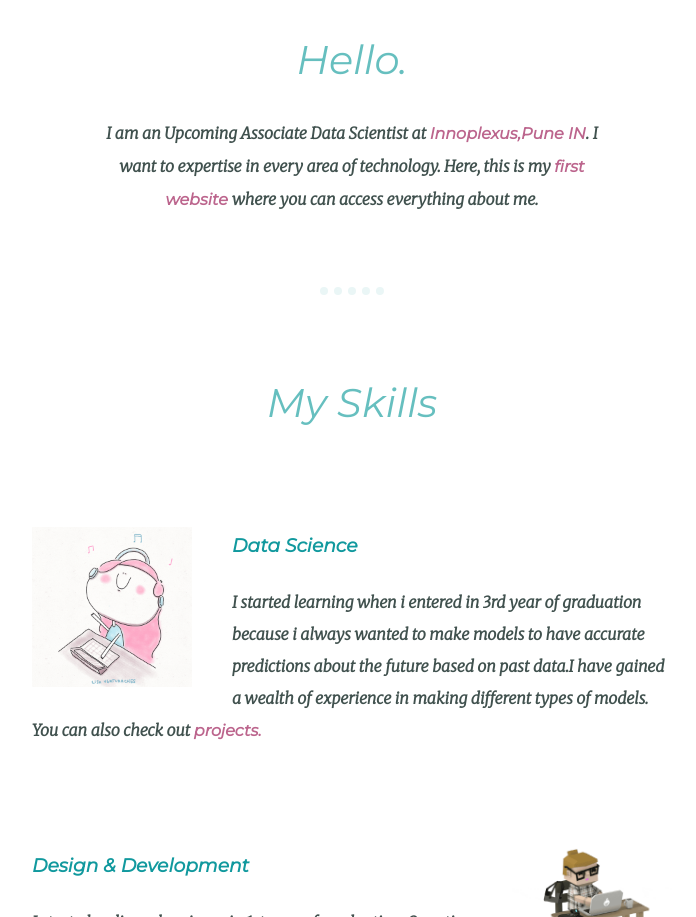
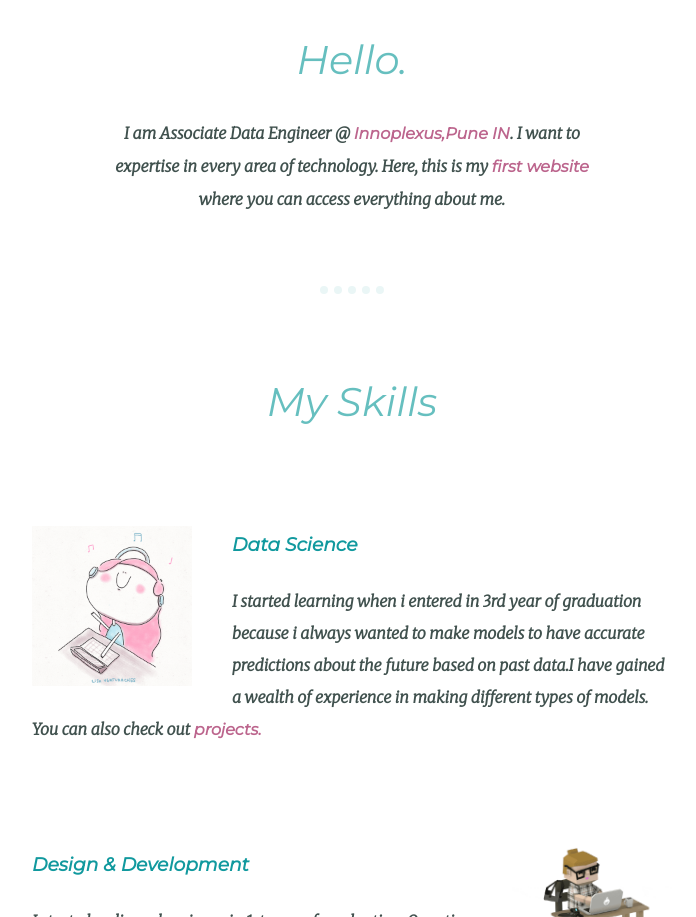
Before and after one commit to freakedmind/co, a plain HTML site: page index.html in a window 1280 px wide. Shown: the part 901-1818 px from the top of the page, without its empty margins (288-984 px from the left). Drawn offline with Linux system fonts and the light colour scheme.

Commit message:
Update index.html

```diff
--- a/index.html
+++ b/index.html
@@ -19,7 +19,7 @@
      <center>
       <img class="vish" src="images/vish.png">
       <h2>Hello.</h2>
-      <h4 class="b-padding intro">I am an Upcoming Associate Data Scientist at <a href="https://www.innoplexus.com/" target="_blank">Innoplexus,Pune IN</a>.
+      <h4 class="b-padding intro">I am Associate Data Engineer @ <a href="https://www.innoplexus.com/" target="_blank">Innoplexus,Pune IN</a>.
        I want to expertise in every area of technology.
        Here, this is my <a href="https://freakedmind.github.io/cv/" target="_blank">first website </a>where you can access everything about me.</h4>
       <hr class="b-padding">
```
